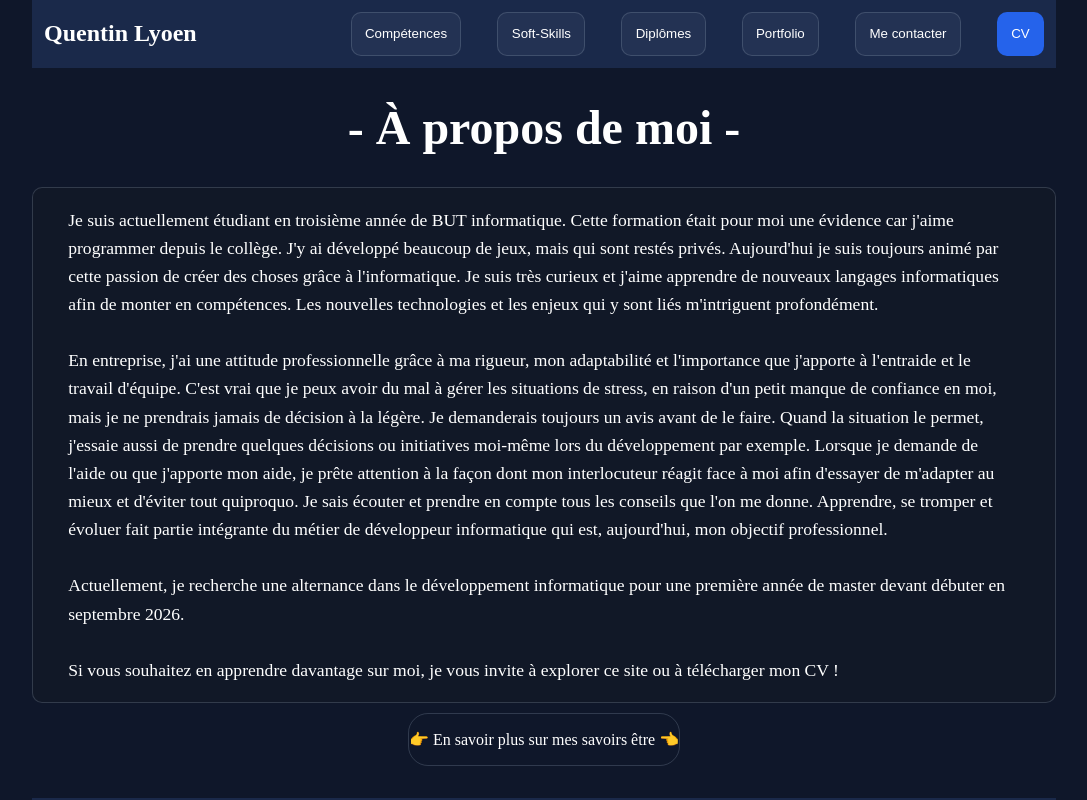
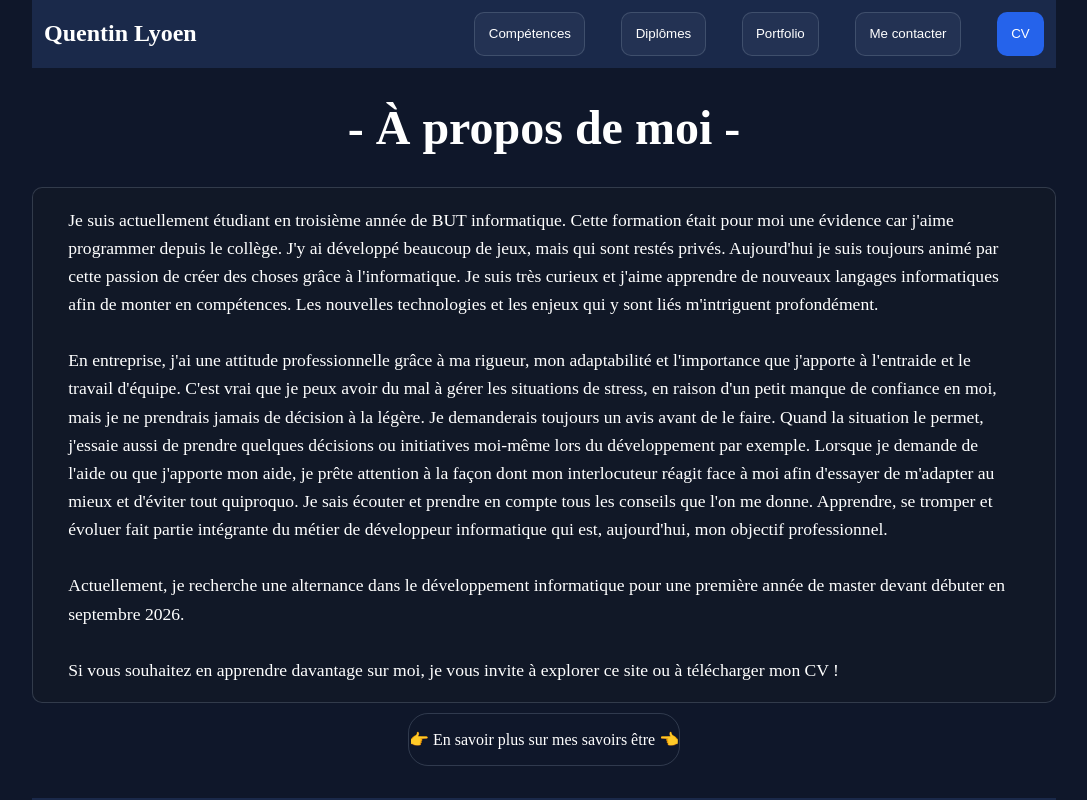
Before and after one commit to Quentin-Lyoen/quentin-lyoen, an Angular app: page / in a window 1280 px wide. Shown: the top 800 px of the page, without its empty margins (96-1183 px from the left). Built offline with nearby package versions, Linux system fonts and the light colour scheme.

Commit message:
feat: add navigation bar component with routing links and action buttons

```diff
--- a/src/app/components/navigation-bar/navigation-bar.component.html
+++ b/src/app/components/navigation-bar/navigation-bar.component.html
@@ -1,7 +1,6 @@
 <a routerLink="">Quentin Lyoen</a>
 <div>
     <button routerLink="skills">Compétences</button>
-    <button routerLink="softskills">Soft-Skills</button>
     <button routerLink="degree">Diplômes</button>
     <button routerLink="portfolio">Portfolio</button>
     <button (click)="contactClick.emit()">Me contacter</button>
```
